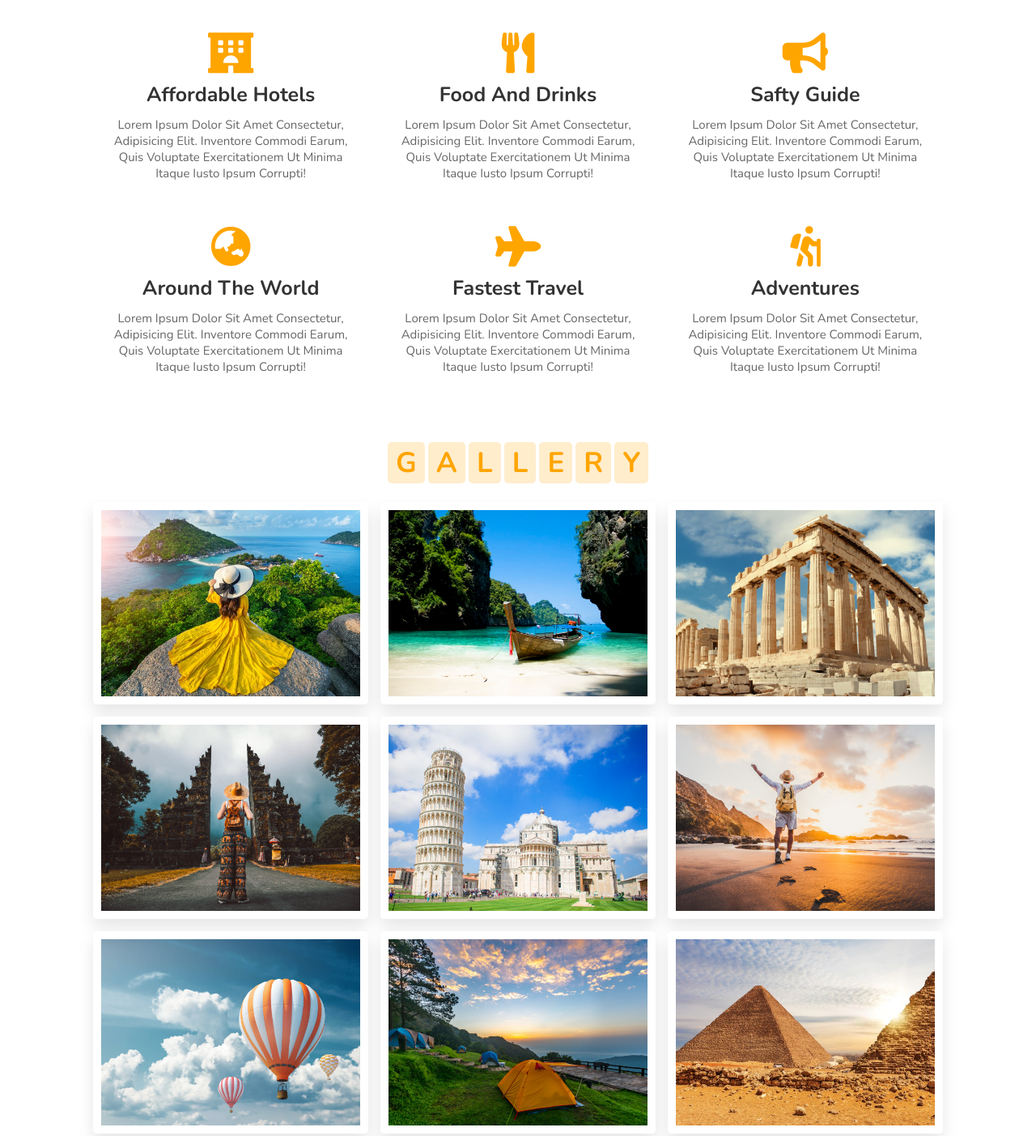
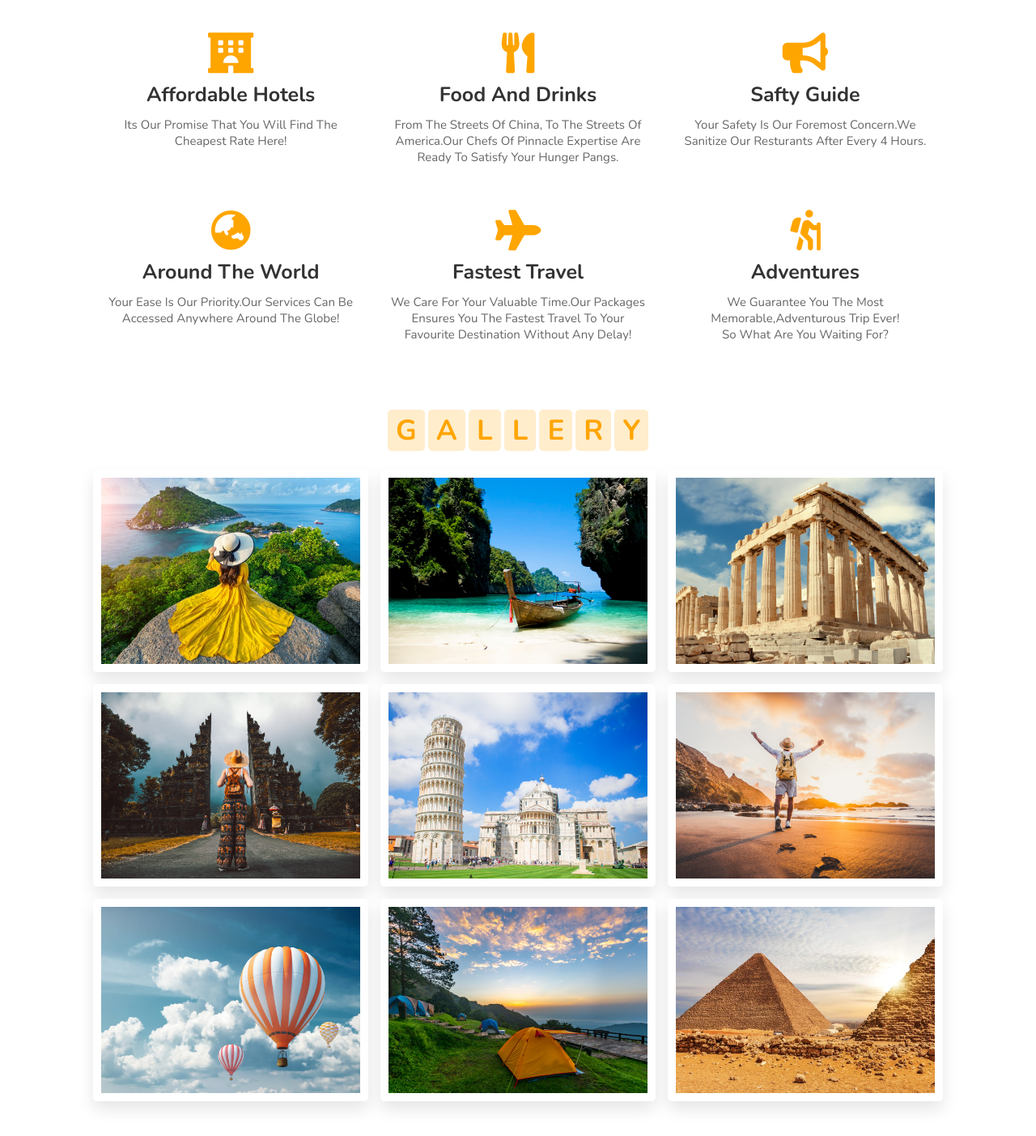
Before and after one commit to aruneet-21/Expedia-Tours-and-Travels, a plain HTML site: page index.html in a window 1280 px wide. Shown: the part 2883-4286 px from the top of the page at 81% size. Drawn offline with nearby package versions, Linux system fonts and the light colour scheme.

Commit message:
Updated the descriptions

```diff
--- a/index.html
+++ b/index.html
@@ -289,32 +289,32 @@
         <div class="box">
             <i class="fas fa-hotel"></i>
             <h3>affordable hotels</h3>
-            <p>Lorem ipsum dolor sit amet consectetur, adipisicing elit. Inventore commodi earum, quis voluptate exercitationem ut minima itaque iusto ipsum corrupti!</p>
+            <p>Its our promise that you will find the cheapest rate here!</p>
         </div>
         <div class="box">
             <i class="fas fa-utensils"></i>
             <h3>food and drinks</h3>
-            <p>Lorem ipsum dolor sit amet consectetur, adipisicing elit. Inventore commodi earum, quis voluptate exercitationem ut minima itaque iusto ipsum corrupti!</p>
+            <p>From the streets of China, to the streets of America.Our chefs of pinnacle expertise are ready to satisfy your hunger pangs. </p>
         </div>
         <div class="box">
             <i class="fas fa-bullhorn"></i>
             <h3>safty guide</h3>
-            <p>Lorem ipsum dolor sit amet consectetur, adipisicing elit. Inventore commodi earum, quis voluptate exercitationem ut minima itaque iusto ipsum corrupti!</p>
+            <p>Your safety is our foremost concern.We sanitize our resturants after every 4 hours.</p>
         </div>
         <div class="box">
             <i class="fas fa-globe-asia"></i>
             <h3>around the world</h3>
-            <p>Lorem ipsum dolor sit amet consectetur, adipisicing elit. Inventore commodi earum, quis voluptate exercitationem ut minima itaque iusto ipsum corrupti!</p>
+            <p>Your ease is our priority.Our services can be accessed anywhere around  the globe!</p>
         </div>
         <div class="box">
             <i class="fas fa-plane"></i>
             <h3>fastest travel</h3>
-            <p>Lorem ipsum dolor sit amet consectetur, adipisicing elit. Inventore commodi earum, quis voluptate exercitationem ut minima itaque iusto ipsum corrupti!</p>
+            <p>We care for your valuable time.Our packages ensures you the fastest travel to your favourite destination without any delay!</p>
         </div>
         <div class="box">
             <i class="fas fa-hiking"></i>
             <h3>adventures</h3>
-            <p>Lorem ipsum dolor sit amet consectetur, adipisicing elit. Inventore commodi earum, quis voluptate exercitationem ut minima itaque iusto ipsum corrupti!</p>
+            <p>We guarantee you the most memorable,adventurous trip ever!<br>So what are you waiting for?</p>
         </div>
 
     </div>
@@ -343,7 +343,7 @@
             <img src="images/g-1.jpg" alt="">
             <div class="content">
                 <h3>amazing places</h3>
-                <p>Lorem ipsum dolor sit amet consectetur adipisicing elit. Ducimus, tenetur.</p>
+                <p></p>
                 <a href="#" class="btn">see more</a>
             </div>
         </div>
@@ -351,7 +351,7 @@
             <img src="images/g-2.jpg" alt="">
             <div class="content">
                 <h3>amazing places</h3>
-                <p>Lorem ipsum dolor sit amet consectetur adipisicing elit. Ducimus, tenetur.</p>
+                <p></p>
                 <a href="#" class="btn">see more</a>
             </div>
         </div>
@@ -359,7 +359,7 @@
             <img src="images/g-3.jpg" alt="">
             <div class="content">
                 <h3>amazing places</h3>
-                <p>Lorem ipsum dolor sit amet consectetur adipisicing elit. Ducimus, tenetur.</p>
+                <p></p>
                 <a href="#" class="btn">see more</a>
             </div>
         </div>
@@ -367,7 +367,7 @@
             <img src="images/g-4.jpg" alt="">
             <div class="content">
                 <h3>amazing places</h3>
-                <p>Lorem ipsum dolor sit amet consectetur adipisicing elit. Ducimus, tenetur.</p>
+                <p></p>
                 <a href="#" class="btn">see more</a>
             </div>
         </div>
@@ -375,7 +375,7 @@
             <img src="images/g-5.jpg" alt="">
             <div class="content">
                 <h3>amazing places</h3>
-                <p>Lorem ipsum dolor sit amet consectetur adipisicing elit. Ducimus, tenetur.</p>
+                <p></p>
                 <a href="#" class="btn">see more</a>
             </div>
         </div>
@@ -383,7 +383,7 @@
             <img src="images/g-6.jpg" alt="">
             <div class="content">
                 <h3>amazing places</h3>
-                <p>Lorem ipsum dolor sit amet consectetur adipisicing elit. Ducimus, tenetur.</p>
+                <p></p>
                 <a href="#" class="btn">see more</a>
             </div>
         </div>
@@ -391,7 +391,7 @@
             <img src="images/g-7.jpg" alt="">
             <div class="content">
                 <h3>amazing places</h3>
-                <p>Lorem ipsum dolor sit amet consectetur adipisicing elit. Ducimus, tenetur.</p>
+                <p></p>
                 <a href="#" class="btn">see more</a>
             </div>
         </div>
@@ -399,7 +399,7 @@
             <img src="images/g-8.jpg" alt="">
             <div class="content">
                 <h3>amazing places</h3>
-                <p>Lorem ipsum dolor sit amet consectetur adipisicing elit. Ducimus, tenetur.</p>
+                <p></p>
                 <a href="#" class="btn">see more</a>
             </div>
         </div>
@@ -407,7 +407,7 @@
             <img src="images/g-9.jpg" alt="">
             <div class="content">
                 <h3>amazing places</h3>
-                <p>Lorem ipsum dolor sit amet consectetur adipisicing elit. Ducimus, tenetur.</p>
+                <p></p>
                 <a href="#" class="btn">see more</a>
             </div>
         </div>
@@ -439,7 +439,7 @@
                 <div class="box">
                     <img src="images/pic1.png" alt="">
                     <h3>john deo</h3>
-                    <p>Lorem ipsum dolor sit amet consectetur adipisicing elit. Ipsa adipisci quisquam sunt nesciunt fugiat odit minus illum asperiores dolorum enim sint quod ipsam distinctio molestias consectetur ducimus beatae, reprehenderit exercitationem!</p>
+                    <p></p>
                     <div class="stars">
                         <i class="fas fa-star"></i>
                         <i class="fas fa-star"></i>
@@ -453,7 +453,7 @@
                 <div class="box">
                     <img src="images/pic2.png" alt="">
                     <h3>john deo</h3>
-                    <p>Lorem ipsum dolor sit amet consectetur adipisicing elit. Ipsa adipisci quisquam sunt nesciunt fugiat odit minus illum asperiores dolorum enim sint quod ipsam distinctio molestias consectetur ducimus beatae, reprehenderit exercitationem!</p>
+                    <p></p>
                     <div class="stars">
                         <i class="fas fa-star"></i>
                         <i class="fas fa-star"></i>
@@ -467,7 +467,7 @@
                 <div class="box">
                     <img src="images/pic3.png" alt="">
                     <h3>john deo</h3>
-                    <p>Lorem ipsum dolor sit amet consectetur adipisicing elit. Ipsa adipisci quisquam sunt nesciunt fugiat odit minus illum asperiores dolorum enim sint quod ipsam distinctio molestias consectetur ducimus beatae, reprehenderit exercitationem!</p>
+                    <p></p>
                     <div class="stars">
                         <i class="fas fa-star"></i>
                         <i class="fas fa-star"></i>
@@ -481,7 +481,7 @@
                 <div class="box">
                     <img src="images/pic4.png" alt="">
                     <h3>john deo</h3>
-                    <p>Lorem ipsum dolor sit amet consectetur adipisicing elit. Ipsa adipisci quisquam sunt nesciunt fugiat odit minus illum asperiores dolorum enim sint quod ipsam distinctio molestias consectetur ducimus beatae, reprehenderit exercitationem!</p>
+                    <p></p>
                     <div class="stars">
                         <i class="fas fa-star"></i>
                         <i class="fas fa-star"></i>
@@ -563,7 +563,7 @@
 
         <div class="box">
             <h3>about us</h3>
-            <p>Lorem ipsum dolor sit amet consectetur adipisicing elit. Assumenda quas magni pariatur est accusantium voluptas enim nemo facilis sit debitis.</p>
+            <p>We work hard 24 x 7 round the clock to serve your needs.<br>Need any specific requirement to be satisfied?<br>Please contact us in the social media handles</p>
         </div>
         <div class="box">
             <h3>branch locations</h3>
```
